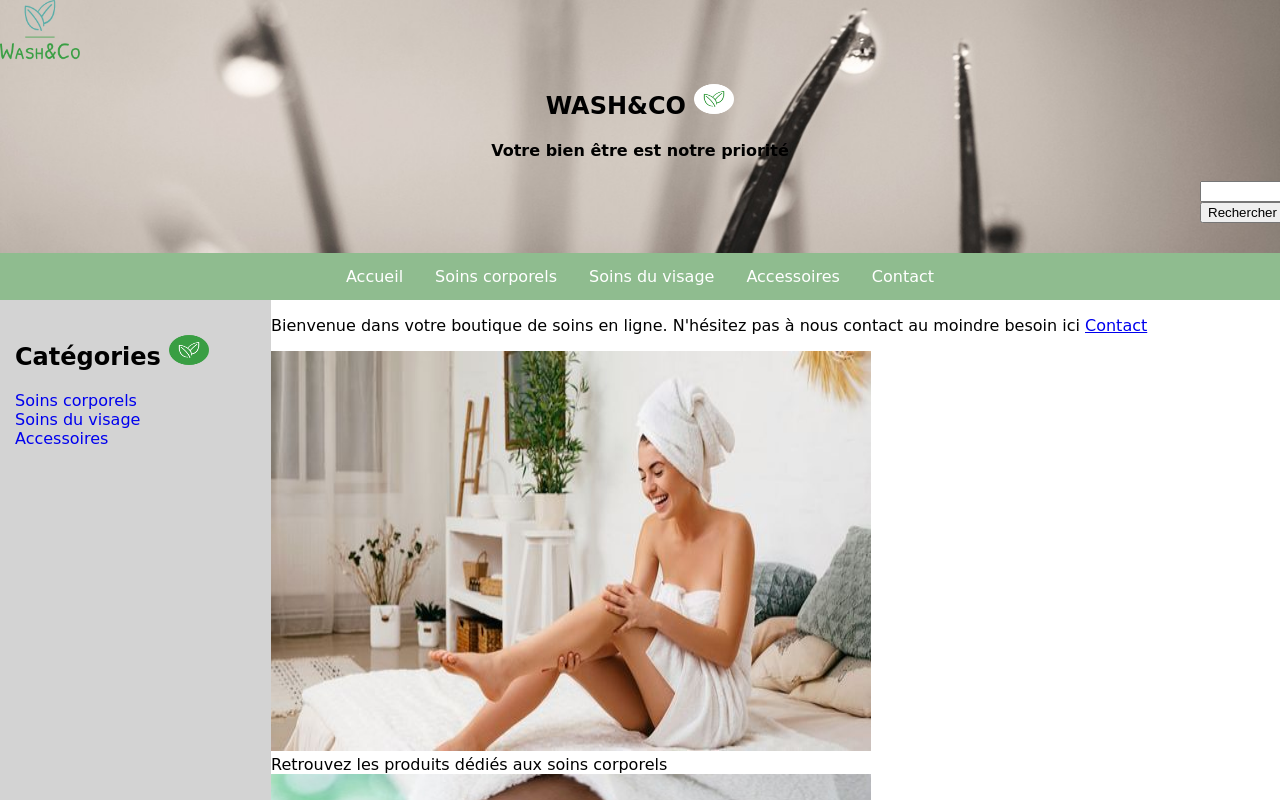
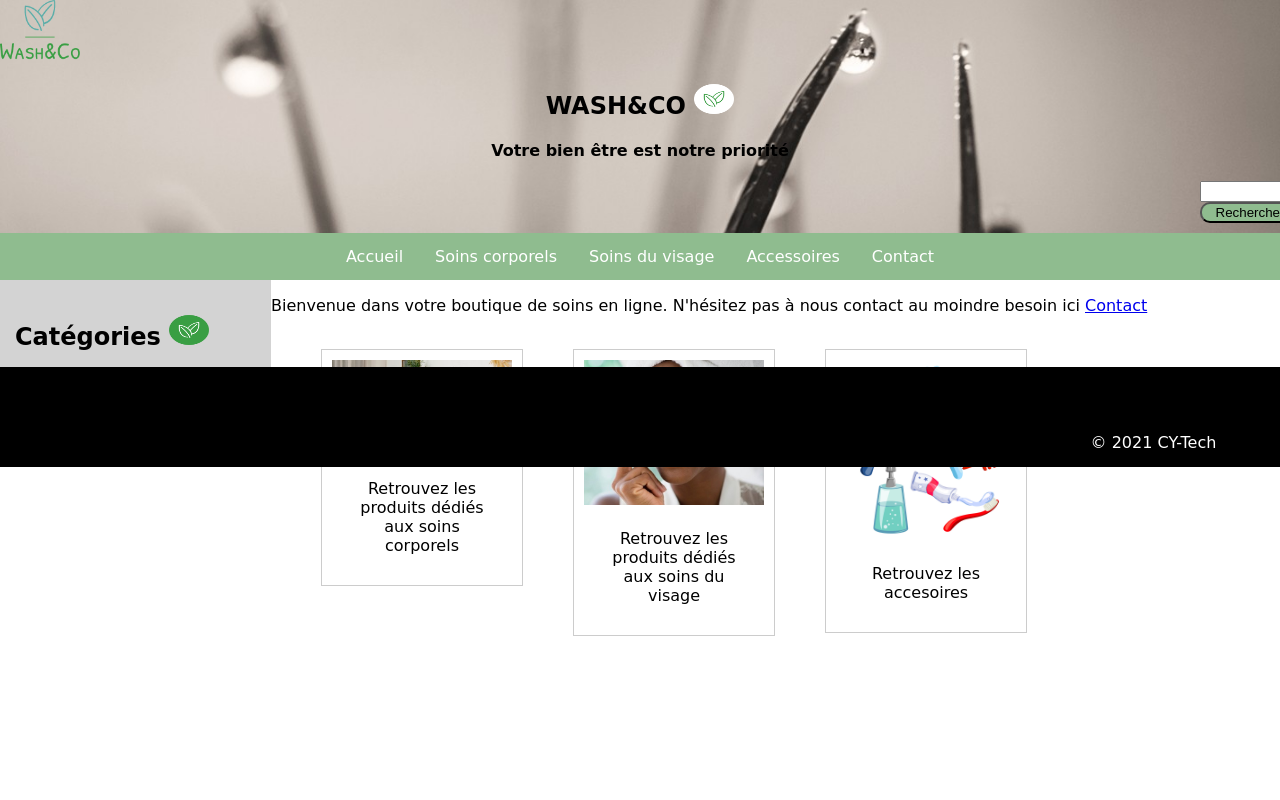
Before and after one commit to 1062334611/ProjetWASH-CO, a plain HTML site: page projet/projet/index.html in a window 1280 px wide. Shown: the top 800 px of the page. Drawn offline with Linux system fonts and the light colour scheme.

Commit message:
Add files via upload

```diff
--- a/projet/projet/css/accueil.css
+++ b/projet/projet/css/accueil.css
@@ -1,17 +1,20 @@
 body {
-    margin: auto;
+
     font-family: cursive;
+    margin:0;
+    padding:0;
 }
-
 header {
 
     background-image: url("../img/fond.jpg");
-    background-size: cover;
-    background-repeat: no-repeat;
+    background-size:cover;
+    background-repeat:no-repeat;
+
+
 }
 
 nav {
-    padding-top: 30px;
+
     text-align: center;
 
 }
@@ -24,12 +27,15 @@ ul {
     overflow: hidden;
     background-color: darkseagreen;
     display: flex;
-    justify-content: center;
-    align-items: center;
+    justify-content:center;
+    align-items:center;
 }
 
 li {
-    float: left
+
+    float: left;
+
+
 }
 
 li a {
@@ -38,6 +44,7 @@ li {
     text-align: center;
     padding: 14px 16px;
     text-decoration:none;
+
 }
 
 li a:hover {
@@ -52,6 +59,7 @@ li {
 #logo2 {
     height: 30px;
     width: 40px;
+
 }
 
 #logo3 {
@@ -59,14 +67,49 @@ li {
     width: 40px;
     padding-top: 15px;
 }
-
 #search {
     padding-left: 1200px;
+    margin-bottom: 10px;
 }
 
+#bouton {
+    width: 100px;
+    background-color: darkseagreen;
+    border-radius: 10px;
+}
+
+input:hover{
+    border-color:dodgerblue;
+
+}
+
+div.gallery {
+    margin-left: 50px;
+    padding-bottom:10px;
+    padding-right:10px;
+    padding-left: 10px;
+    padding-top: 10px;
+    border: 1px solid #ccc;
+    float: left;
+    width: 180px;
+}
+
+    div.gallery:hover {
+        border: 3px solid #777;
+    }
+
+    div.gallery img {
+        width: 180px;
+        height: auto;
+    }
+
+div.desc {
+    padding: 20px;
+    text-align: center;
+}
 aside {
     width: 20%;
-    height: 900px;
+
     position: relative;
     padding-left: 15px;
     margin-left: 0;
@@ -74,10 +117,16 @@ aside {
     background-color: lightgray;
 }
 
-    aside a {
-        text-decoration: none;
+#bloc {
+    justify-content: center;
+    align-items: center;
+    text-align: justify;
+    padding: 1.1em;
 }
 
+aside a{
+    text-decoration:none;
+}
 footer {
     background-color: black;
     color: white;
@@ -87,6 +136,17 @@ footer {
     padding-top: 50px;
     height: 50px;
 }
+
+#formulaire {
+    align-items: center;
+    justify-content: center;
+    border:1px;
+    text-align: justify;
+    padding: 1.1em;
+    float:left;
+
+}
+
 
 
 table {
@@ -98,11 +158,24 @@ table {
     align-items: center;
 }
 
-th{
-    padding-left:20px;
+th {
+    padding-left: 20px;
 }
 
 .produit {
     height: 150px;
     width: 150px;
 }
+
+button {
+    background-color: darkseagreen;
+    border-radius: 10px;
+}
+
+    button:hover {
+        background-color: yellow;
+    }
+
+    button:active {
+        background-color: red;
+    }
```
Lines whose indentation alone changed are shown as unchanged.
